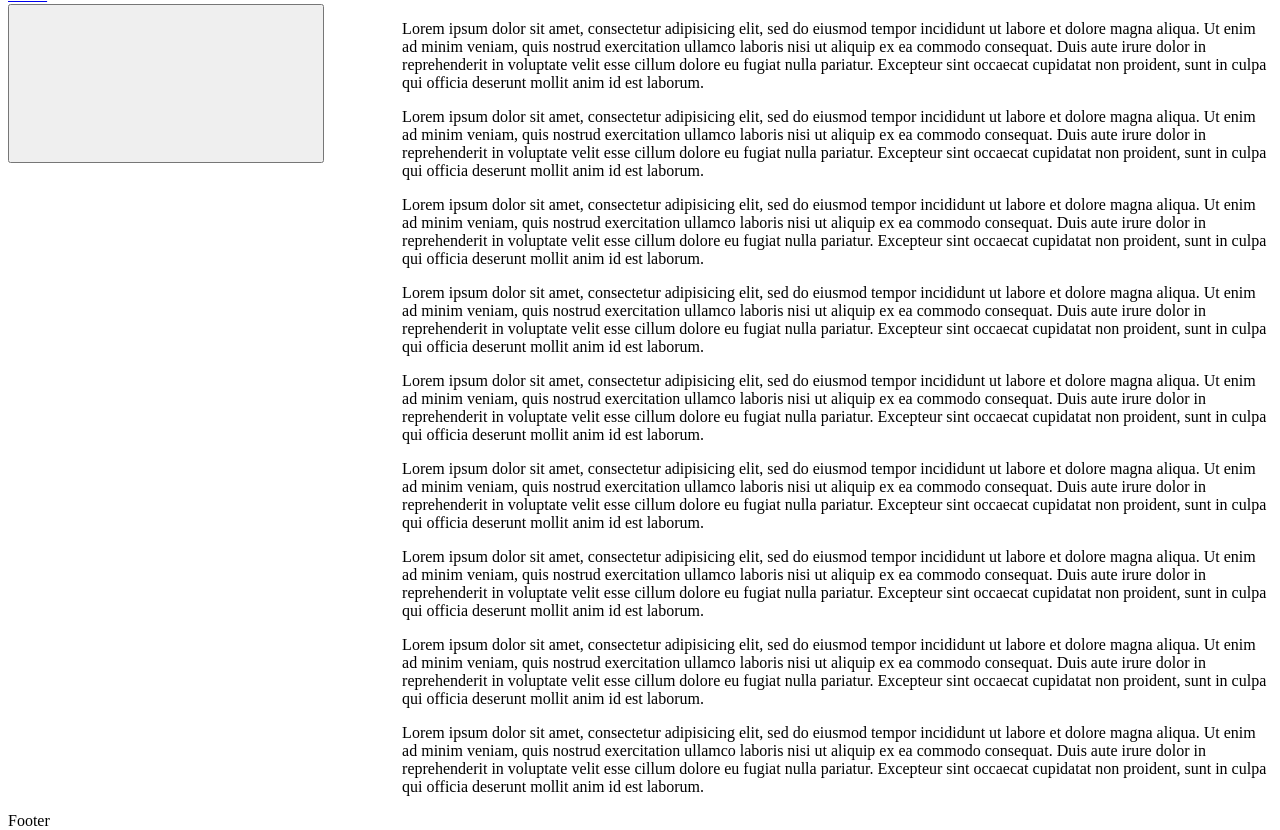
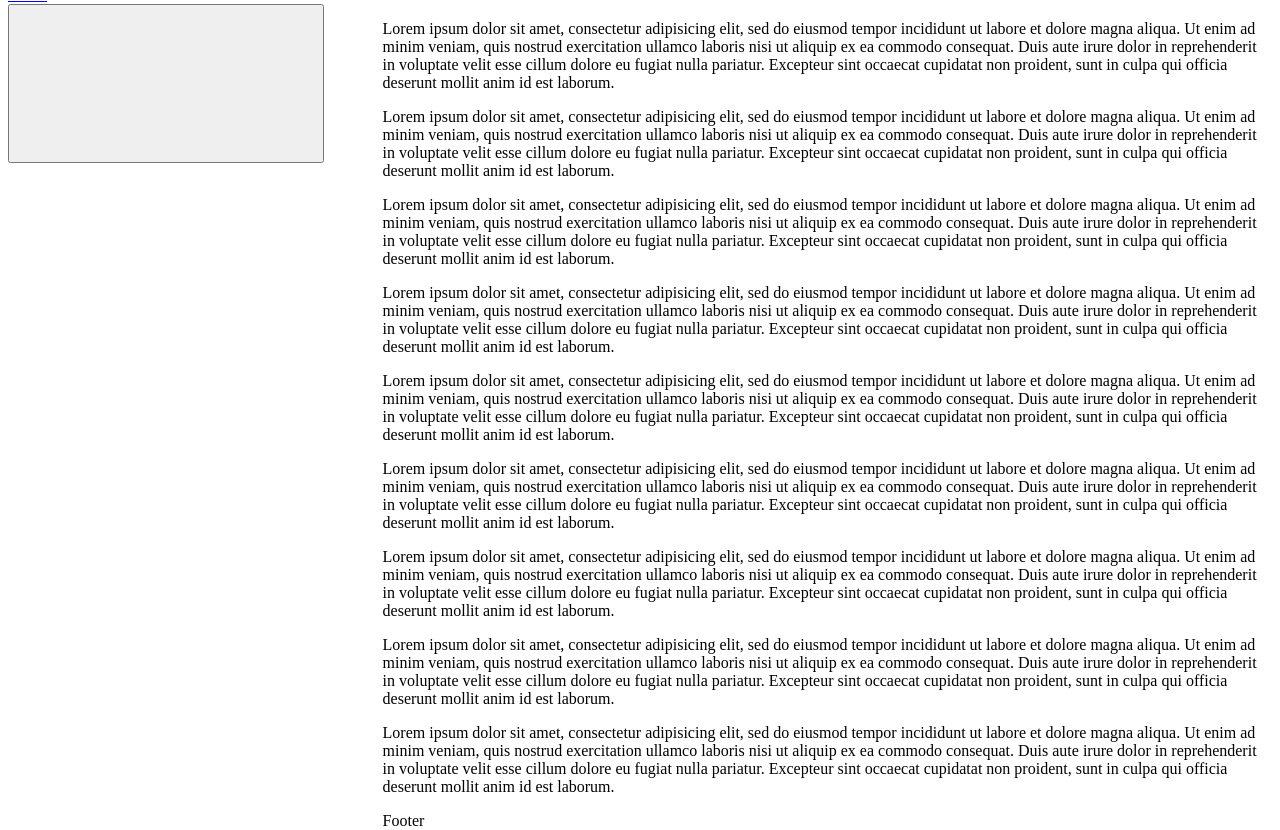
Before and after one commit to bonomali/documentation-portal, a website: page src/ngn/index.html in a window 1280 px wide. Shown: the part 176-1006 px from the top of the page. Drawn offline with Linux system fonts and the light colour scheme; a script that the page names is missing.

Commit message:
move footer to workspace on project page

```diff
--- a/src/css/main.css
+++ b/src/css/main.css
@@ -86,7 +86,6 @@ h1,h2,h3,h4,h5,h6 {
       display: flex;
     }
 
-    & > footer,
     & footer.main {
       @chassis apply inline-block padding-y;
       background: var(--main-footer-bg-color);
@@ -236,9 +235,17 @@ h1,h2,h3,h4,h5,h6 {
 
         min-width: 0;
         padding-top: var(--main-content-padding-top);
-        padding-left: 6.18%;
 
         overflow: auto;
+
+        & .width.constraint {
+          padding-left: 6.18%;
+        }
+
+        & > footer {
+          @chassis apply inline-block padding-y;
+          background: var(--main-footer-bg-color);
+        }
       }
     }
   }
--- a/src/ngn/index.html
+++ b/src/ngn/index.html
@@ -116,7 +116,8 @@
           </div>
         </aside>
 
-        <div class="workspace width constraint">
+        <div class="workspace">
+          <div class="width constraint">
             <p>
               Lorem ipsum dolor sit amet, consectetur adipisicing elit, sed do eiusmod tempor incididunt ut labore et dolore magna aliqua. Ut enim ad minim veniam, quis nostrud exercitation ullamco laboris nisi ut aliquip ex ea commodo consequat. Duis aute irure dolor in reprehenderit in voluptate velit esse cillum dolore eu fugiat nulla pariatur. Excepteur sint occaecat cupidatat non proident, sunt in culpa qui officia deserunt mollit anim id est laborum.
             </p>
@@ -145,13 +146,14 @@
               Lorem ipsum dolor sit amet, consectetur adipisicing elit, sed do eiusmod tempor incididunt ut labore et dolore magna aliqua. Ut enim ad minim veniam, quis nostrud exercitation ullamco laboris nisi ut aliquip ex ea commodo consequat. Duis aute irure dolor in reprehenderit in voluptate velit esse cillum dolore eu fugiat nulla pariatur. Excepteur sint occaecat cupidatat non proident, sunt in culpa qui officia deserunt mollit anim id est laborum.
             </p>
           </div>
-      </div>
 
           <footer>
             <div class="width constraint">
               Footer
             </div>
           </footer>
+        </div>
+      </div>
     </main>
 
     <script src="js/index.js"></script>
```
Lines whose indentation alone changed are shown as unchanged.
